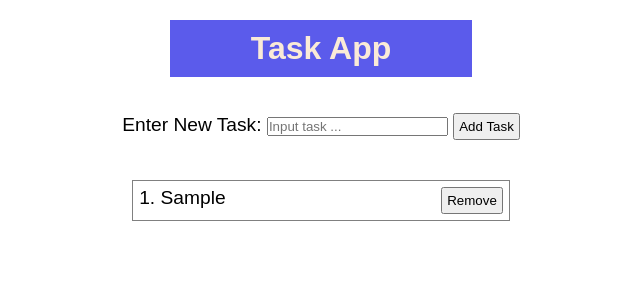
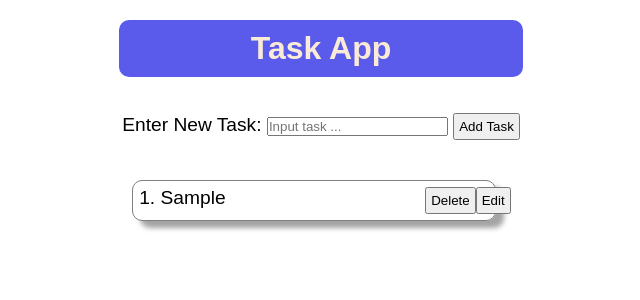
Before and after one commit to SalamanderCtesiphon/todo-list-react-app, a React (Create React App) app: page / in a window 1280 px wide. Both pictures are taken after typing "Sample" into the empty fields and a click on the button "Add Task". Shown: the top 300 px of the page, without its empty margins (319-959 px from the left). Built offline with nearby package versions, Linux system fonts and the light colour scheme.

Commit message:
styled the page

```diff
--- a/src/App.css
+++ b/src/App.css
@@ -18,10 +18,11 @@ h1 {
   color: antiquewhite;
   padding: 10px;
   margin-bottom: 2vh;
-  width: 22vw;
+  width: 30vw;
   display: flex;
   align-items: center;
   justify-content: center;
+  border-radius: 10px;
 }
 
 form {
@@ -35,6 +36,7 @@ ul {
   padding: 10px;
   margin: 10px;
   font-size: larger;
+  width: 30vw;
 }
 
 li {
@@ -43,8 +45,16 @@ li {
   margin: 10px;
   padding: 6px;
   border: 1px solid gray;
+  border-radius: 10px;
+  box-shadow: 8px 7px 5px rgba(47, 43, 43, 0.432);
 }
 
 button {
   padding: 4px;
 }
+
+.btnBox {
+  display: flex;
+  justify-content: space-between;
+  width: 5vw;
+}
--- a/src/App.js
+++ b/src/App.js
@@ -43,6 +43,10 @@ export class App extends Component {
       tasks: [...this.state.tasks.filter(task => task.id !==id)]})
   }
 
+  alterTask = (id) => {
+    console.log(id);
+  }
+
   render() {
     const { task, tasks, id } = this.state;
 
@@ -66,6 +70,7 @@ export class App extends Component {
             delTask={this.delTask}
             task = {task}
             id={id}
+            alterTask={this.alterTask}
           />
         </div>
       </div>
--- a/src/components/Overview.js
+++ b/src/components/Overview.js
@@ -11,8 +11,12 @@ class Overview extends Component {
         {tasks.map((task) => {
           return <li key={task.id}>
                   <div>{(tasks.indexOf(task) + 1 )}.{' '}{task.text}</div>
-                  <button onClick={this.props.delTask.bind(this, task.id)}
-                  >Remove</button>
+                  <div className='btnBox'>
+                    <button onClick={this.props.delTask.bind(this, task.id)}
+                    >Delete</button>
+                    <button onClick={this.props.alterTask.bind(this, task.id)}
+                    >Edit</button>
+                  </div>
               </li>;
         })}
       </ul>
```
